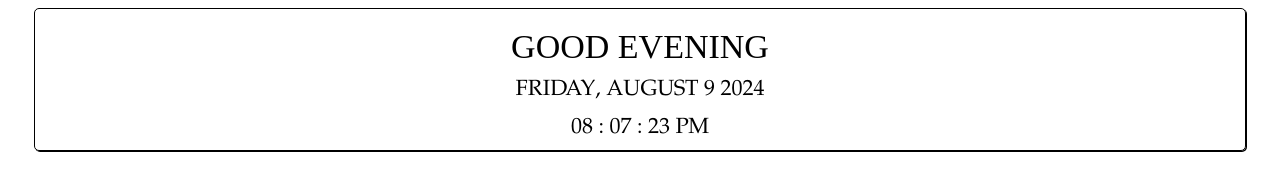
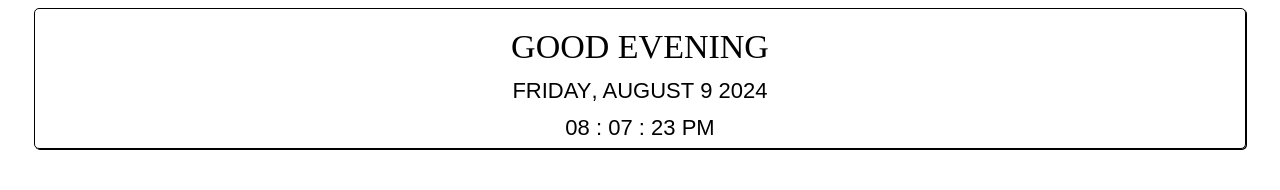
Before and after one commit to ethanc413/notionheader, a plain HTML site: page index.html in a window 1280 px wide. Drawn offline with Linux system fonts and the light colour scheme.

Commit message:
Update index.html

```diff
--- a/index.html
+++ b/index.html
@@ -37,12 +37,12 @@
 
         .date {
 
-            font-family: garamond;
+            font-family: arial;
             font-size: 2em;
         }
 
         .clock {
-            font-family: garamond;
+            font-family: arial;
             font-size: 2em;
         }
 
```
